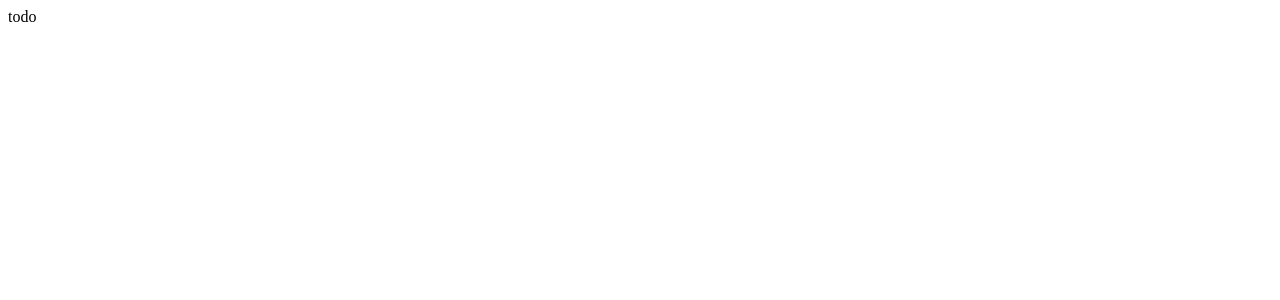
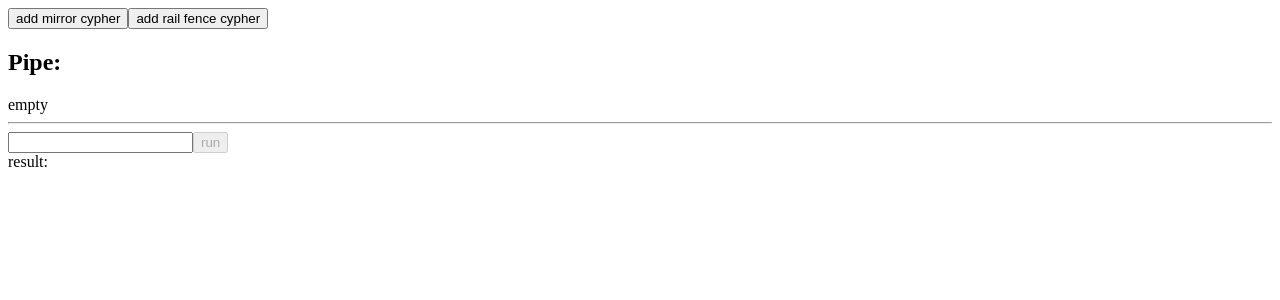
Before and after one commit to ny1am/cryptic-on-paper, a React (Vite) app: page / in a window 1280 px wide. Shown: the top 300 px of the page. Built offline with nearby package versions, Linux system fonts and the light colour scheme.

Commit message:
feat(encrypt-page): basic implementation
ability to add predefined cyphers and execute encryption
robust UI

```diff
--- a/src/App.tsx
+++ b/src/App.tsx
@@ -1,5 +1,7 @@
+import { EncryptPage } from './pages/encrypt';
+
 function App() {
-  return <div>todo</div>;
+  return <EncryptPage />;
 }
 
 export default App;
--- a/src/features/cypher/executor/execute.ts
+++ b/src/features/cypher/executor/encrypt.ts
@@ -5,6 +5,6 @@ const pipe =
   (v: T): T =>
     arr.reduce((r, fn) => fn(r), v);
 
-export const execute = (cyphers: Cypher[], input: string): string => {
+export const encrypt = (cyphers: Cypher[], input: string): string => {
   return pipe<string>(cyphers)(input);
 };
--- a/src/features/cypher/executor/index.ts
+++ b/src/features/cypher/executor/index.ts
@@ -1 +1 @@
-export * from './execute';
+export * from './encrypt';
--- a/src/features/cypher/factory/railFence.ts
+++ b/src/features/cypher/factory/railFence.ts
@@ -50,7 +50,7 @@ const createCaretIterator = (length: number) => {
   };
 };
 
-type RailFenceCypherOptions = {
+export type RailFenceCypherOptions = {
   depth: 1 | 2 | 3 | 4 | 5;
 };
 
--- /dev/null
+++ b/src/pages/encrypt/CiphersContext.ts
@@ -0,0 +1,11 @@
+import { createContext } from 'react';
+
+import { CypherMeta } from './types';
+
+export const CiphersContext = createContext<{
+  selectedCyphers: CypherMeta[];
+  addCypher: (c: CypherMeta) => void;
+}>({
+  selectedCyphers: [],
+  addCypher: () => [],
+});
--- /dev/null
+++ b/src/pages/encrypt/CyphersPipe.tsx
@@ -0,0 +1,41 @@
+import { useContext } from 'react';
+
+import { RailFenceCypherOptions } from '@/features/cypher';
+
+import { CiphersContext } from './CiphersContext';
+
+const serializeCfg = {
+  mirror: () => 'mirror',
+  railFence: (opts: RailFenceCypherOptions) => `railFence (depth: ${opts.depth})`,
+} as const;
+
+export function CyphersPipe() {
+  const { selectedCyphers, addCypher } = useContext(CiphersContext);
+
+  const serializedCyphers = selectedCyphers.map((meta) =>
+    serializeCfg[meta.name](('opts' in meta ? meta.opts : undefined) as any)
+  );
+
+  return (
+    <div>
+      <div>
+        <button onClick={() => addCypher({ name: 'mirror' })}>add mirror cypher</button>
+        <button onClick={() => addCypher({ name: 'railFence', opts: { depth: 3 } })}>
+          add rail fence cypher
+        </button>
+      </div>
+      <div>
+        <h2>Pipe:</h2>
+        {selectedCyphers.length > 0 ? (
+          <ul>
+            {serializedCyphers.map((text, i) => (
+              <li key={i}>{text}</li>
+            ))}
+          </ul>
+        ) : (
+          <div>empty</div>
+        )}
+      </div>
+    </div>
+  );
+}
--- /dev/null
+++ b/src/pages/encrypt/ExecutorForm.tsx
@@ -0,0 +1,41 @@
+import { useContext, useState } from 'react';
+
+import { encrypt, mirrorCypherFactory, railFenceCypherFactory } from '@/features/cypher';
+
+import { CiphersContext } from './CiphersContext';
+
+const factoryCfg = {
+  mirror: mirrorCypherFactory,
+  railFence: railFenceCypherFactory,
+};
+
+export function ExecutorForm() {
+  const { selectedCyphers } = useContext(CiphersContext);
+
+  const [input, setInput] = useState<string>();
+  const inputChangeHandler = ({
+    target: { value },
+  }: React.ChangeEvent<HTMLInputElement>) => setInput(value);
+
+  const [result, setResult] = useState<string>();
+  const executeHandler = () => {
+    const list = selectedCyphers.map((meta) =>
+      factoryCfg[meta.name](('opts' in meta ? meta.opts : undefined) as any)
+    );
+    const result = encrypt(list, input || '');
+    setResult(result);
+  };
+
+  return (
+    <div>
+      <div>
+        <input value={input || ''} onChange={inputChangeHandler} />
+        <button onClick={executeHandler} disabled={!input || !selectedCyphers.length}>
+          run
+        </button>
+      </div>
+
+      <div>result: {result || ''}</div>
+    </div>
+  );
+}
--- /dev/null
+++ b/src/pages/encrypt/index.tsx
@@ -0,0 +1,26 @@
+import { useState } from 'react';
+
+import { CiphersContext } from './CiphersContext';
+import { CyphersPipe } from './CyphersPipe';
+import { ExecutorForm } from './ExecutorForm';
+import { CypherMeta } from './types';
+
+export function EncryptPage() {
+  const [selectedCyphers, setSelectedCyphers] = useState<CypherMeta[]>([]);
+  const addCypher = (c: CypherMeta) => setSelectedCyphers((sc) => [...sc, c]);
+
+  return (
+    <CiphersContext.Provider
+      value={{
+        selectedCyphers,
+        addCypher,
+      }}
+    >
+      <div>
+        <CyphersPipe />
+        <hr />
+        <ExecutorForm />
+      </div>
+    </CiphersContext.Provider>
+  );
+}
--- /dev/null
+++ b/src/pages/encrypt/types.ts
@@ -0,0 +1,5 @@
+import { RailFenceCypherOptions } from '@/features/cypher';
+
+export type CypherMeta =
+  | { name: 'mirror' }
+  | { name: 'railFence'; opts: RailFenceCypherOptions };
```
Also changed, not shown: 1 other file (tests, documents, lock files or other folders).
